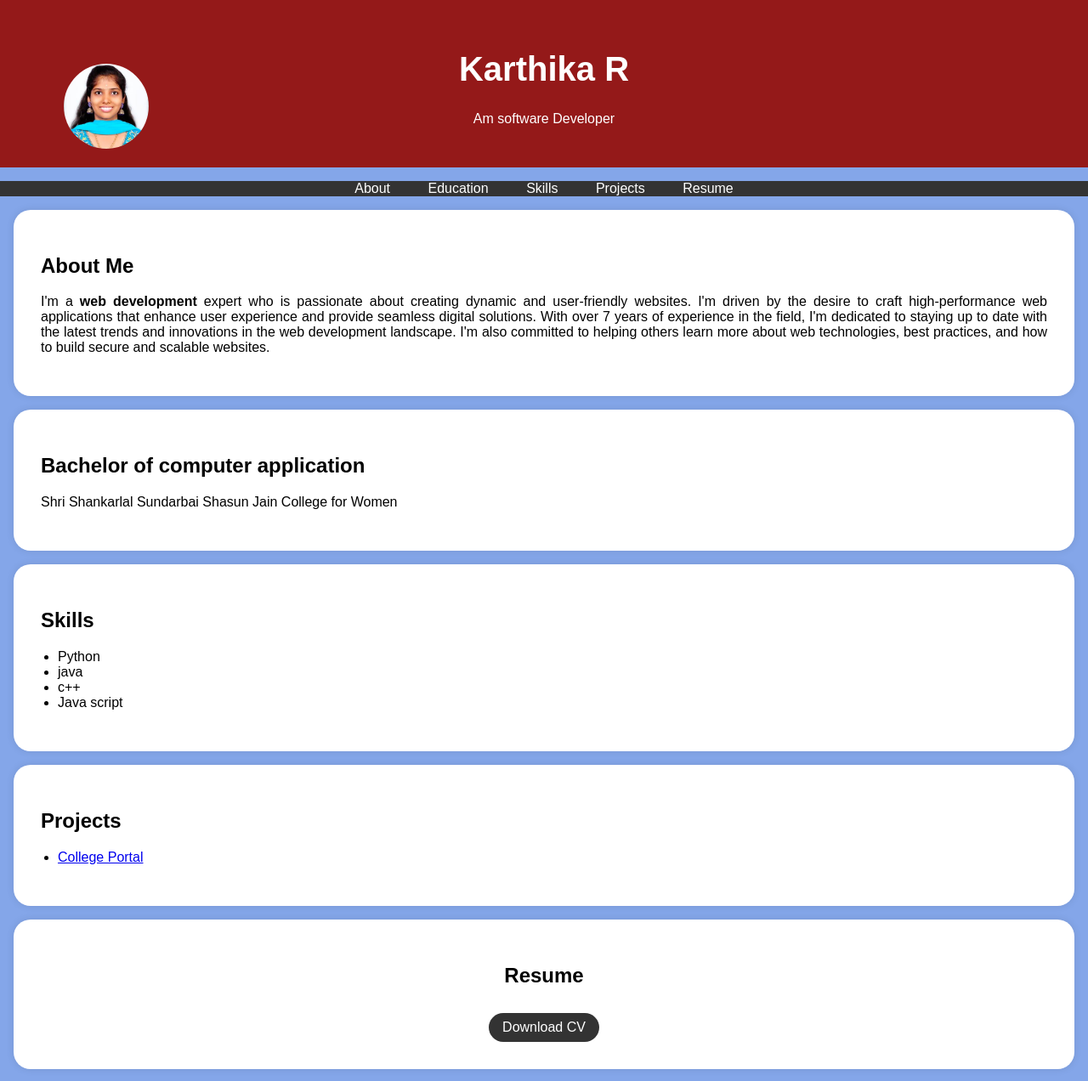
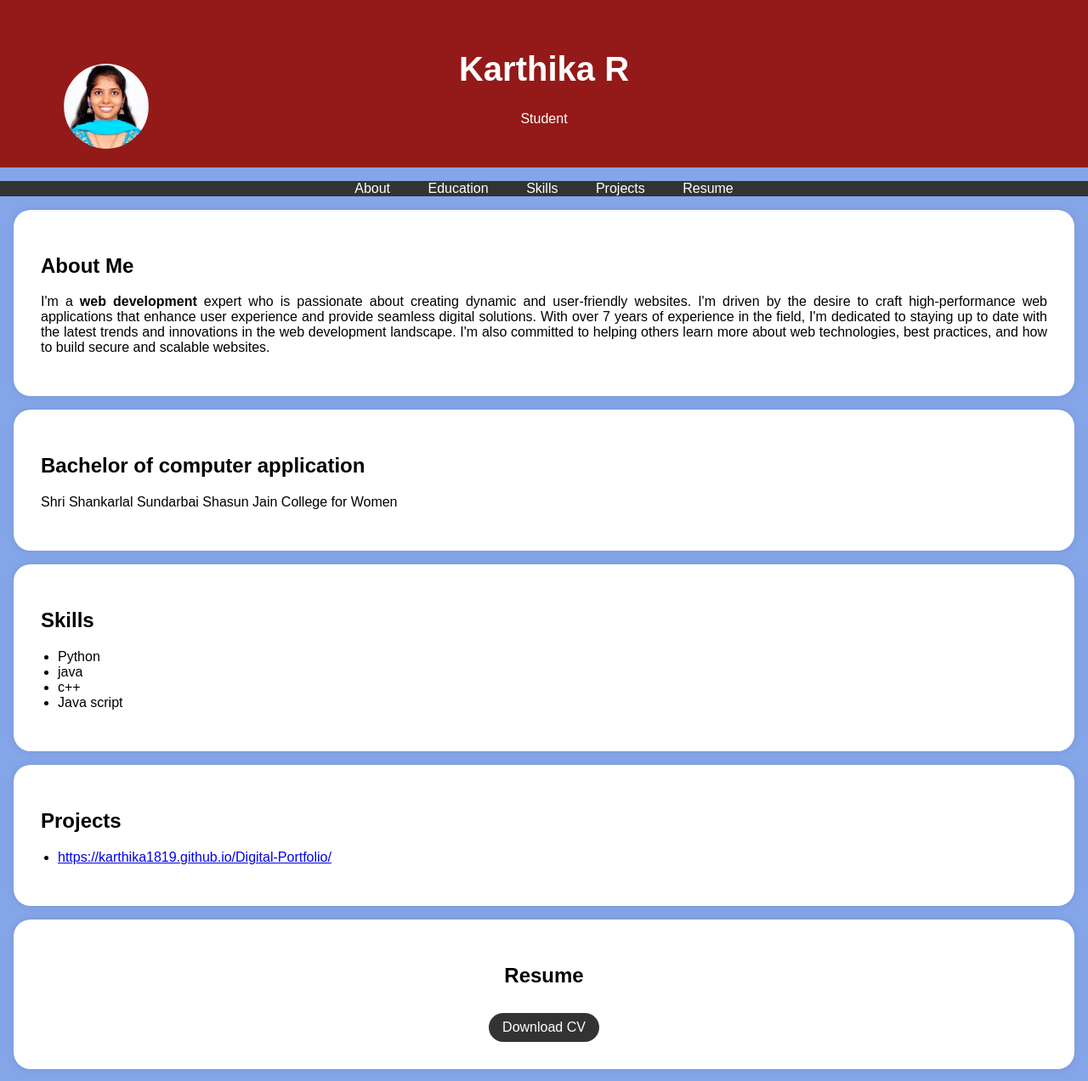
Before and after one commit to karthika1819/Digital-Portfolio, a plain HTML site: page index.html in a window 1280 px wide. Shown: the top 1272 px of the page at 85% size. Drawn offline with Linux system fonts and the light colour scheme.

Commit message:
Update index.html

```diff
--- a/index.html
+++ b/index.html
@@ -97,7 +97,7 @@
             <!-- Add your profile picture here -->
             <img src="Karthika_photo.jpg" alt="Your Profile Picture" class="profile-picture">
             <h1>Karthika R</h1>
-            <p>Am software Developer</p>
+            <p>Student</p>
         </div>
     </header>
 
@@ -150,7 +150,7 @@
         <div class="section-content">
             <h2>Projects</h2>
             <ul>
-                <li><a href="#">College Portal</a></li>
+                <li><a href="https://karthika1819.github.io/Digital-Portfolio/">https://karthika1819.github.io/Digital-Portfolio/</a></li>
             </ul>
         </div>
     </section>
```
